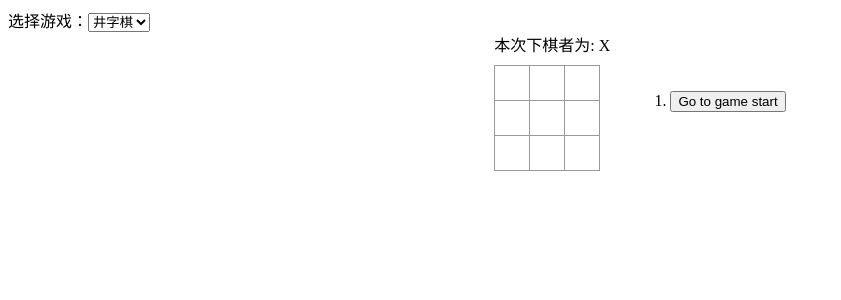
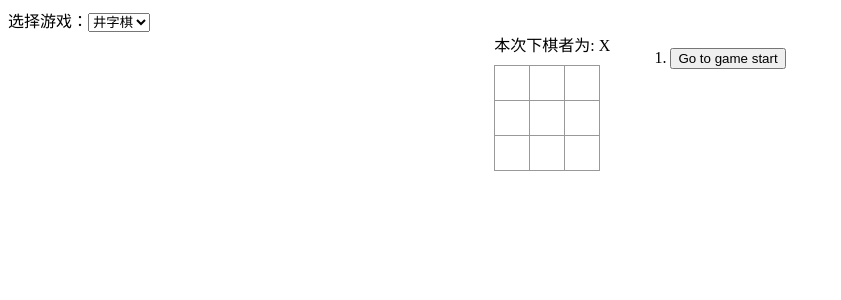
Before and after one commit to supershunan/-tic-tac-toe, a React (Vite) app: page / in a window 1280 px wide. Shown: the top 300 px of the page, without its empty margins (0-841 px from the left). Built offline with nearby package versions, Linux system fonts and the light colour scheme.

Commit message:
#FIX【第一关/第二关】【ID000007】修复不能重复点击问题

```diff
--- a/src/App.less
+++ b/src/App.less
@@ -63,7 +63,6 @@
     }
     .game-content {
         display: flex;
-        align-items: center;
         justify-content: center;
         .game-info {
             display: flex;
--- a/src/game/components/Game.tsx
+++ b/src/game/components/Game.tsx
@@ -38,6 +38,7 @@ const Game: React.FC<GameProps> = ({ gameSetting }) => {
      */
     const handlePlay = (nextSquares: PiecesMapType) => {
         setPiecesMap(new Map(nextSquares));
+        setJumpPlace(-1);
         setCurrentMove(nextSquares.size);
     };
     /**
```
